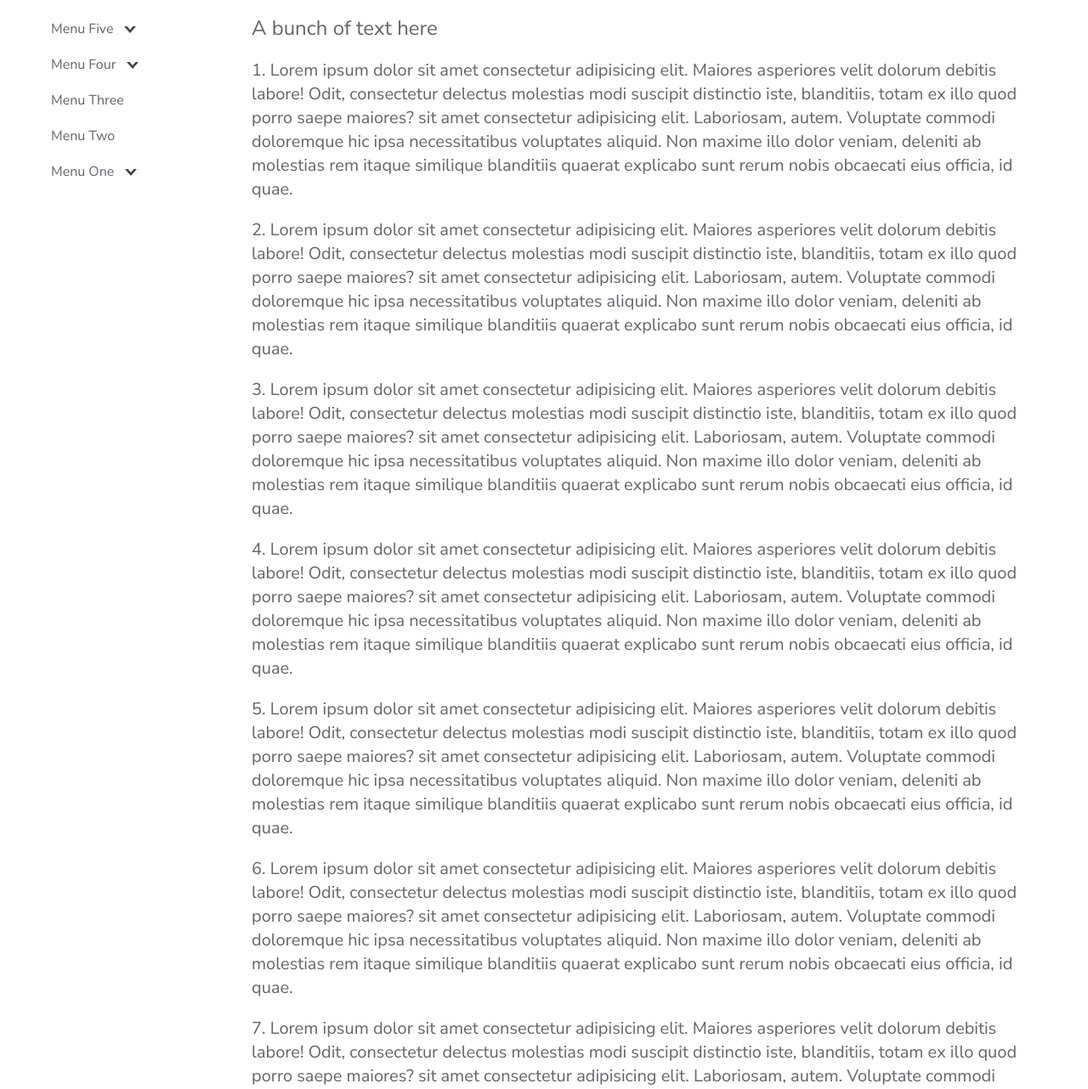
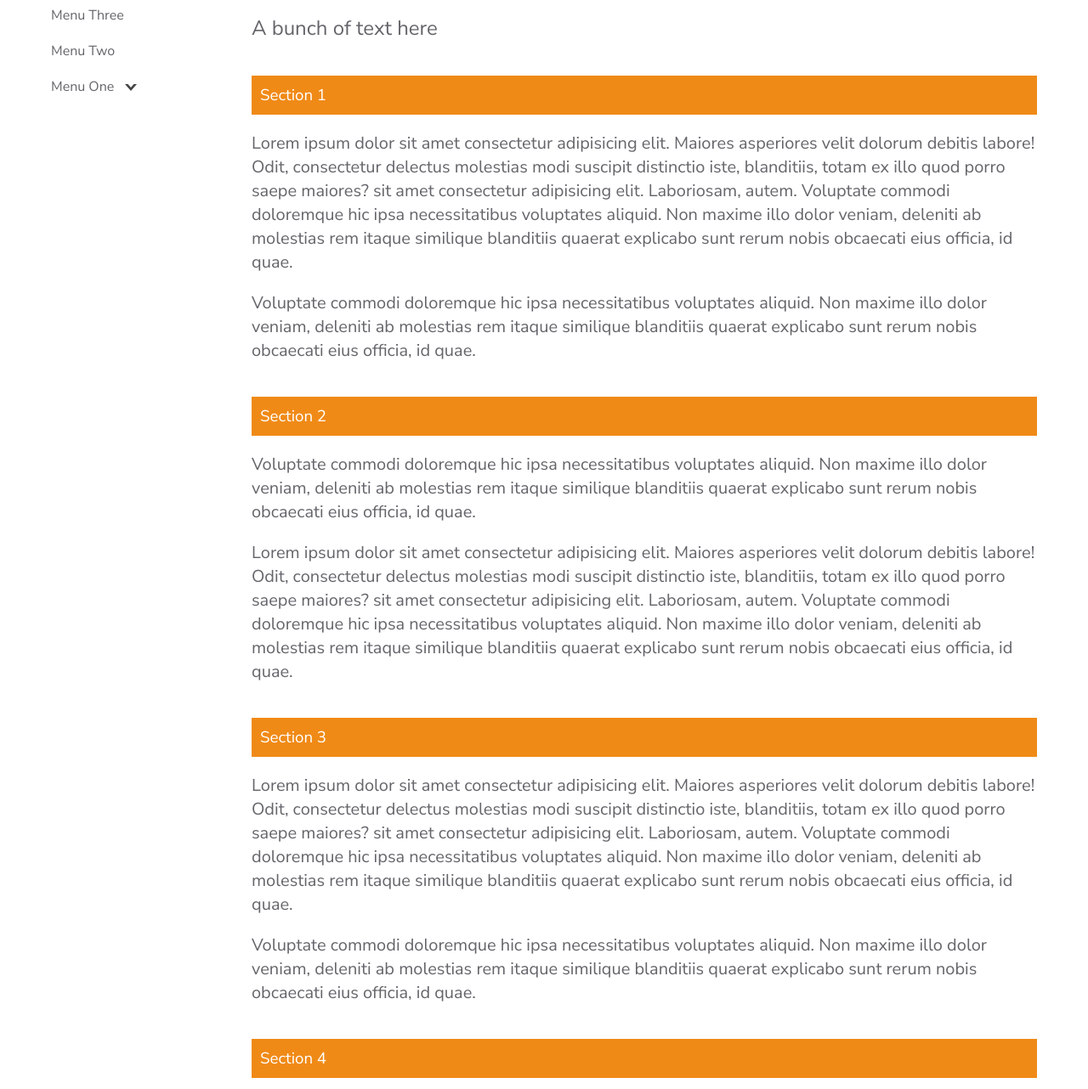
Before and after one commit to hsnyc/playground, a website: page nav/leftNav_v1/index.html in a window 1280 px wide. Shown: the part 103-1385 px from the top of the page at 85% size. Drawn offline with Linux system fonts and the light colour scheme.

Commit message:
added sections

```diff
--- a/nav/leftNav_v1/css/style.css
+++ b/nav/leftNav_v1/css/style.css
@@ -26,6 +26,13 @@ h1, h2, h3, h4, h5 {
 
 h1 {
   margin: 1em 0px 0px;
+}
+
+h3 {
+  background-color: rgb(240, 138, 23);
+  padding: 10px;
+  color: #fff;
+  margin-top: 40px;
 }
 
 p {
@@ -82,8 +89,7 @@ header {
 }
 
 nav {
-  /* position: fixed; */
-
+  position: sticky;
   display: flex;
   flex-flow: row nowrap;
   align-items: center;
--- a/nav/leftNav_v1/index.html
+++ b/nav/leftNav_v1/index.html
@@ -63,12 +63,30 @@
         </div>
         <div class="main-content">
             <h2>A bunch of text here</h2>
-            <script>
-            // to add text here
-            for(var t = 0; t < 20; t++ ) {
-                document.write("<p>" + (t+1) + ". Lorem ipsum dolor sit amet consectetur adipisicing elit. Maiores asperiores velit dolorum debitis labore! Odit, consectetur delectus molestias modi suscipit distinctio iste, blanditiis, totam ex illo quod porro saepe maiores? sit amet consectetur adipisicing elit. Laboriosam, autem. Voluptate commodi doloremque hic ipsa necessitatibus voluptates aliquid. Non maxime illo dolor veniam, deleniti ab molestias rem itaque similique blanditiis quaerat explicabo sunt rerum nobis obcaecati eius officia, id quae.</p>");
-            }
-            </script>
+
+            <h3>Section 1</h3>
+            <p>Lorem ipsum dolor sit amet consectetur adipisicing elit. Maiores asperiores velit dolorum debitis labore! Odit, consectetur delectus molestias modi suscipit distinctio iste, blanditiis, totam ex illo quod porro saepe maiores? sit amet consectetur adipisicing elit. Laboriosam, autem. Voluptate commodi doloremque hic ipsa necessitatibus voluptates aliquid. Non maxime illo dolor veniam, deleniti ab molestias rem itaque similique blanditiis quaerat explicabo sunt rerum nobis obcaecati eius officia, id quae.</p>
+            <p>Voluptate commodi doloremque hic ipsa necessitatibus voluptates aliquid. Non maxime illo dolor veniam, deleniti ab molestias rem itaque similique blanditiis quaerat explicabo sunt rerum nobis obcaecati eius officia, id quae.</p>
+
+            <h3>Section 2</h3>
+            <p>Voluptate commodi doloremque hic ipsa necessitatibus voluptates aliquid. Non maxime illo dolor veniam, deleniti ab molestias rem itaque similique blanditiis quaerat explicabo sunt rerum nobis obcaecati eius officia, id quae.</p>
+            <p>Lorem ipsum dolor sit amet consectetur adipisicing elit. Maiores asperiores velit dolorum debitis labore! Odit, consectetur delectus molestias modi suscipit distinctio iste, blanditiis, totam ex illo quod porro saepe maiores? sit amet consectetur adipisicing elit. Laboriosam, autem. Voluptate commodi doloremque hic ipsa necessitatibus voluptates aliquid. Non maxime illo dolor veniam, deleniti ab molestias rem itaque similique blanditiis quaerat explicabo sunt rerum nobis obcaecati eius officia, id quae.</p>
+
+            <h3>Section 3</h3>
+            <p>Lorem ipsum dolor sit amet consectetur adipisicing elit. Maiores asperiores velit dolorum debitis labore! Odit, consectetur delectus molestias modi suscipit distinctio iste, blanditiis, totam ex illo quod porro saepe maiores? sit amet consectetur adipisicing elit. Laboriosam, autem. Voluptate commodi doloremque hic ipsa necessitatibus voluptates aliquid. Non maxime illo dolor veniam, deleniti ab molestias rem itaque similique blanditiis quaerat explicabo sunt rerum nobis obcaecati eius officia, id quae.</p>
+            <p>Voluptate commodi doloremque hic ipsa necessitatibus voluptates aliquid. Non maxime illo dolor veniam, deleniti ab molestias rem itaque similique blanditiis quaerat explicabo sunt rerum nobis obcaecati eius officia, id quae.</p>
+
+            <h3>Section 4</h3>
+            <p>Voluptate commodi doloremque hic ipsa necessitatibus voluptates aliquid. Non maxime illo dolor veniam, deleniti ab molestias rem itaque similique blanditiis quaerat explicabo sunt rerum nobis obcaecati eius officia, id quae.</p>
+            <p>Lorem ipsum dolor sit amet consectetur adipisicing elit. Maiores asperiores velit dolorum debitis labore! Odit, consectetur delectus molestias modi suscipit distinctio iste, blanditiis, totam ex illo quod porro saepe maiores? sit amet consectetur adipisicing elit. Laboriosam, autem. Voluptate commodi doloremque hic ipsa necessitatibus voluptates aliquid. Non maxime illo dolor veniam, deleniti ab molestias rem itaque similique blanditiis quaerat explicabo sunt rerum nobis obcaecati eius officia, id quae.</p>
+
+            <h3>Section 5</h3>
+            <p>Lorem ipsum dolor sit amet consectetur adipisicing elit. Maiores asperiores velit dolorum debitis labore! Odit, consectetur delectus molestias modi suscipit distinctio iste, blanditiis, totam ex illo quod porro saepe maiores? sit amet consectetur adipisicing elit. Laboriosam, autem. Voluptate commodi doloremque hic ipsa necessitatibus voluptates aliquid. Non maxime illo dolor veniam, deleniti ab molestias rem itaque similique blanditiis quaerat explicabo sunt rerum nobis obcaecati eius officia, id quae.</p>
+            <p>Voluptate commodi doloremque hic ipsa necessitatibus voluptates aliquid. Non maxime illo dolor veniam, deleniti ab molestias rem itaque similique blanditiis quaerat explicabo sunt rerum nobis obcaecati eius officia, id quae.</p>
+
+            <h3>Section 6</h3>
+            <p>Voluptate commodi doloremque hic ipsa necessitatibus voluptates aliquid. Non maxime illo dolor veniam, deleniti ab molestias rem itaque similique blanditiis quaerat explicabo sunt rerum nobis obcaecati eius officia, id quae.</p>
+            <p>Lorem ipsum dolor sit amet consectetur adipisicing elit. Maiores asperiores velit dolorum debitis labore! Odit, consectetur delectus molestias modi suscipit distinctio iste, blanditiis, totam ex illo quod porro saepe maiores? sit amet consectetur adipisicing elit. Laboriosam, autem. Voluptate commodi doloremque hic ipsa necessitatibus voluptates aliquid. Non maxime illo dolor veniam, deleniti ab molestias rem itaque similique blanditiis quaerat explicabo sunt rerum nobis obcaecati eius officia, id quae.</p>
         </div>
 
     </section>
```
